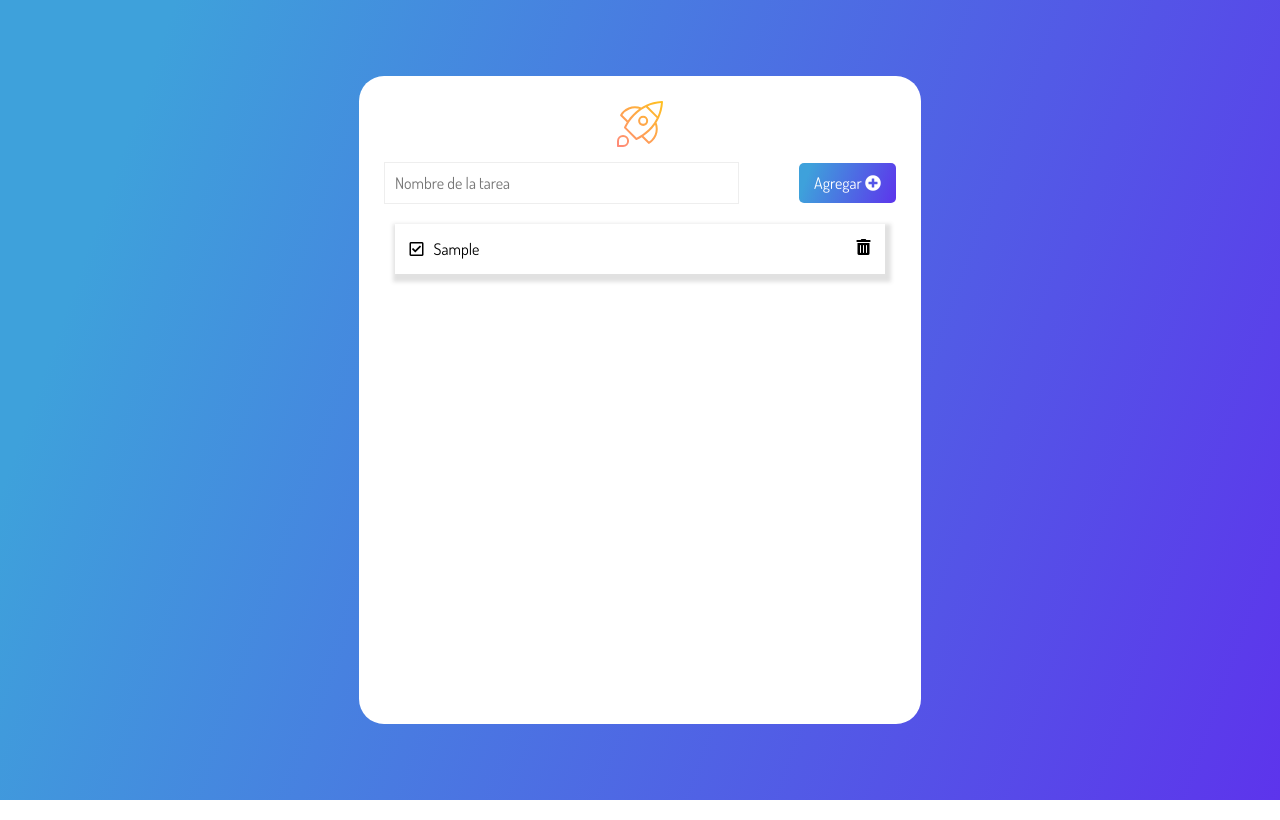
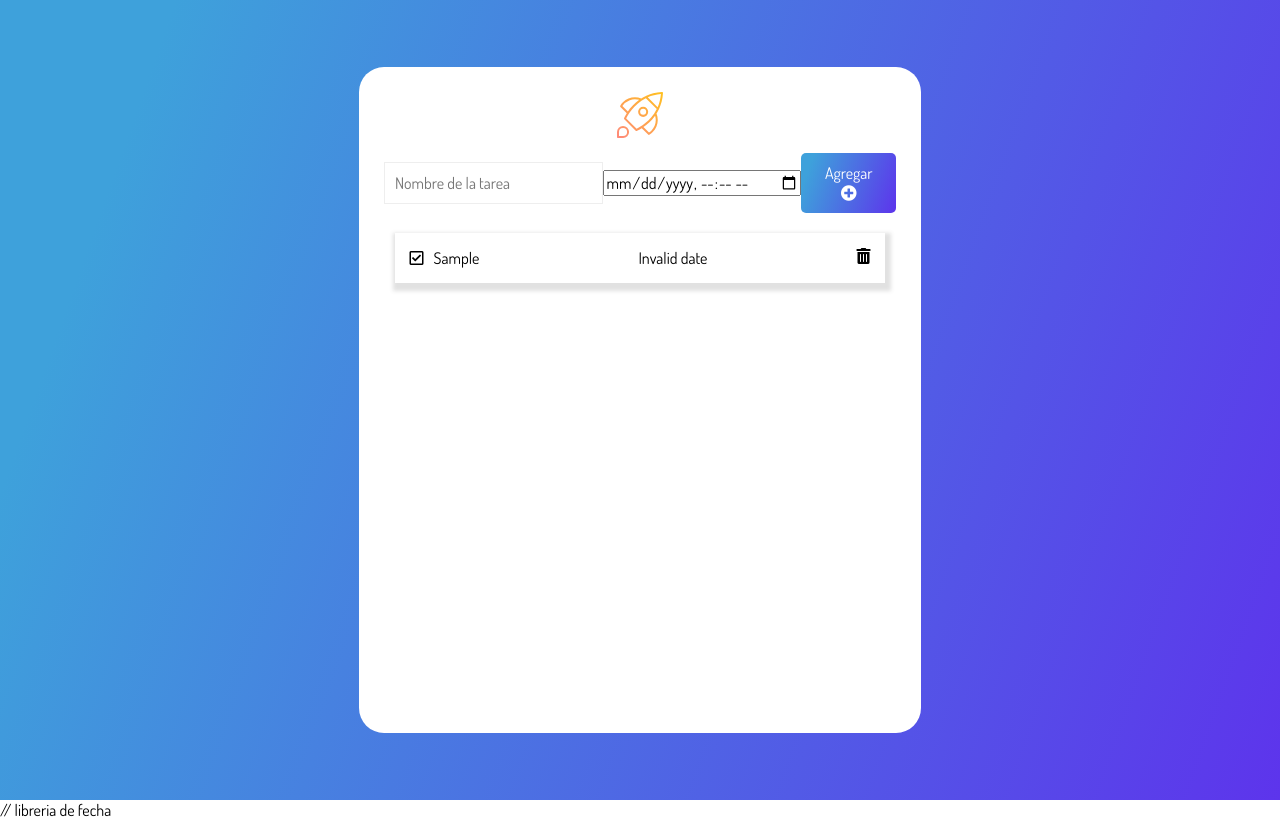
Before and after one commit to jgazzin/alura-cursoDom, a plain HTML site: page index.html in a window 1280 px wide. Both pictures are taken after typing "Sample" into the empty fields and a click on the button "Agregar". Drawn offline with nearby package versions, Linux system fonts and the light colour scheme.

Commit message:
clase01 terminada - agregó fecha

```diff
--- a/codigo.js
+++ b/codigo.js
@@ -2,20 +2,29 @@
 
 ( ()=> {
     const btn = document.querySelector("[data-form-btn]");
-    // variable que toma el selector data-form-btn
+    // variable que toma el selector data-form-btn -> evento
 
-    console.log(btn);
     // variable que contiene la funcion
+    const addTask = (evento) => {
+        // elemento donde se imprime la respuesta
+        const list = document.querySelector("[data-list]");
+        const task = createTask(evento);
+        // agreta a la <ul> las li nuevas con cada tarea
+        list.appendChild(task);
+    }
 
     const createTask = (evento) => {
         // evita que se recargue la página cada vez q se ejecuta el evento
         evento.preventDefault();
         // acción : capturar lo que se escribió en el input
         const input = document.querySelector("[data-form-input");
+        const calendar = document.querySelector("[data-form-date");
         // guarda contenido del input en una variable
         const value = input.value;
-        // elemento donde se imprime la respuesta
-        const list = document.querySelector("[data-list]");
+        const date = calendar.value;
+        const dateFormat = moment(date).format("DD/MM/YYYY");
+        console.log(dateFormat);
+
         // crea nuevo elemento:
         const task = document.createElement("li");
         // crea clase para el elemento task
@@ -33,16 +42,23 @@
         // métodos para manipular nodos
         // agrega el código a cada etiqueta (en el orden que tienen q aparecer)
         taskContent.appendChild(titleTask);
+
+        // crea elemento de impresió de fecha
+        const dateElement =document.createElement("span");
+        dateElement.innerHTML = dateFormat;
+
         task.appendChild(taskContent);
+        task.appendChild(dateElement);
         task.appendChild(borrarIcon());
-        list.appendChild(task);
 
+        // envía la tarea creada a addTask
+        return task;
     };
     console.log(btn);
     // (e) => función anonima
 
     // listener = evento que inicia la acción elemento.addEventListener
-    btn.addEventListener("click", createTask);
+    btn.addEventListener("click", addTask);
     // toma el evento y ejecuta la acción
 
     // acción del check
--- a/index.html
+++ b/index.html
@@ -32,6 +32,9 @@
               autocomplete="off"
               data-form-input
             />
+            <input type="datetime-local"
+            placeholder="dd/mm/aaaa"
+            data-form-date>
             <button type="submit" class="btnCreate" data-form-btn>
               Agregar <i class="fas fa-plus-circle"></i>
             </button>
@@ -42,6 +45,8 @@
         </ul>
       </div>
     </main>
+    // libreria de fecha
+    <script src="https://cdnjs.cloudflare.com/ajax/libs/moment.js/2.29.4/moment.min.js"></script>
     <script src="codigo.js"></script>
   </body>
 </html>
--- a/styles.css
+++ b/styles.css
@@ -46,7 +46,7 @@ form {
   padding: 10px;
   border: 1px solid #eee;
   outline: none;
-  width: 65%;
+  width: 40%;
 }
 
 .inputForm::placeholder {
```
Also changed, not shown: 1 other file.
